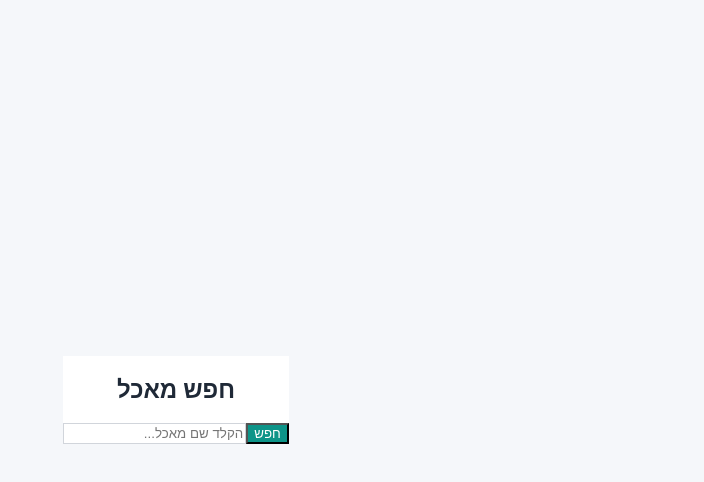
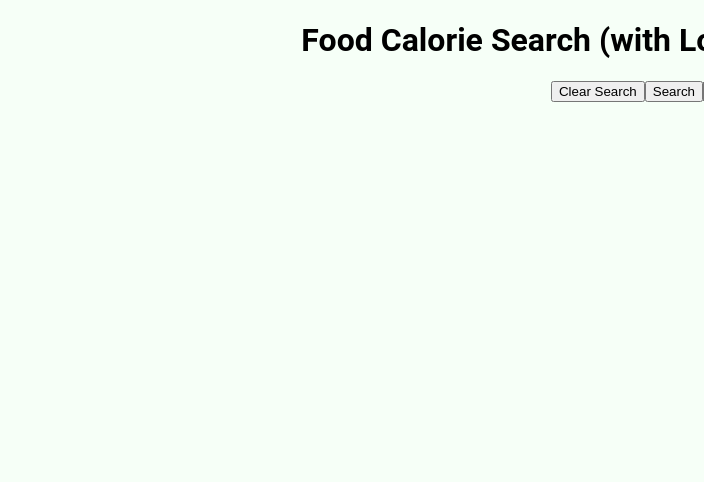
Before and after one commit to shoshiVaraftig/Live_healthy, a React (Vite) app: page /food in a window 1280 px wide. Shown: the top 482 px of the page, without its empty margins (576-1280 px from the left). Built offline with nearby package versions, Linux system fonts and the light colour scheme.

Commit message:
second-commit

```diff
--- a/package.json
+++ b/package.json
@@ -10,10 +10,13 @@
     "preview": "vite preview"
   },
   "dependencies": {
+    "@tanstack/react-query": "^5.76.1",
+    "@tanstack/react-query-devtools": "^5.76.1",
     "react": "^19.1.0",
     "react-dom": "^19.1.0",
     "react-icons": "^5.5.0",
-    "react-router-dom": "^7.6.0"
+    "react-router-dom": "^7.6.0",
+    "zustand": "^5.0.5"
   },
   "devDependencies": {
     "@eslint/js": "^9.25.0",
--- a/src/components/Food.tsx
+++ b/src/components/Food.tsx
@@ -1,112 +1,87 @@
-import { useState } from 'react';
+// src/components/FoodSearchComponent.tsx
+import React, { useState, useEffect } from 'react';
+import { useFoodSearchStore } from '../store/foodStore';
 
-interface Product {
-  id: string;
-  product_name_he?: string;
-  product_name?: string;
-  nutriments?: {
-    'energy-kcal_100g'?: number;
-  };
-}
+const FoodSearchComponent: React.FC = () => {
+  const [searchText, setSearchText] = useState<string>('');
 
-function Food() {
-  const [searchTerm, setSearchTerm] = useState('');
-  const [searchResults, setSearchResults] = useState<Product[]>([]);
-  const [loading, setLoading] = useState(false);
-  const [error, setError] = useState<string | null>(null);
+  const {
+    searchedFoodResult,
+    loading,
+    error,
+    lastSearchTerm,
+    checkAndRefetchIfStale,
+  } = useFoodSearchStore();
 
-  const handleSearch = async () => {
-    if (!searchTerm.trim()) {
-      return;
+  const { searchFoodItem, clearSearch } = useFoodSearchStore();
+
+  useEffect(() => {
+    if (lastSearchTerm) {
+      setSearchText(lastSearchTerm);
+      checkAndRefetchIfStale();
     }
+  }, [lastSearchTerm, checkAndRefetchIfStale]);
 
-    setLoading(true);
-    setError(null);
-
-    const apiUrl = `https://world.openfoodfacts.org/cgi/search.pl?search_terms=${encodeURIComponent(
-      searchTerm
-    )}&action=process&json=1&lc=he&fields=id,product_name_he,product_name,nutriments`;
-    try {
-      const response = await fetch(apiUrl, {
-        method: 'GET',
-        headers: {
-          'User-Agent': 'YourAppName/1.0 (yourcontact@email.com)',
-        },
-      });
-
-      if (!response.ok) {
-        throw new Error(`HTTP error! status: ${response.status}`);
-      }
-
-      const data = await response.json();
-      setSearchResults(data.products || []);
-    } catch (e: any) {
-      setError(e.message);
-      setSearchResults([]);
-    } finally {
-      setLoading(false);
+  const handleSearch = (e: React.FormEvent) => {
+    e.preventDefault();
+    if (searchText.trim()) {
+      searchFoodItem(searchText);
+    } else {
+      clearSearch();
     }
   };
 
+  const handleClear = () => {
+    setSearchText('');
+    clearSearch();
+  };
+
   return (
-    <div className="flex justify-center items-center min-h-screen bg-[#f5f7fa] p-4">
-      <div className="max-w-md bg-[#ffffff] rounded-xl shadow-md p-6">
-        <h2 className="text-2xl font-semibold text-[#1f2937] mb-6 text-center">חפש מאכל</h2>
+    <div>
+      <h1>Food Calorie Search (with Local Storage)</h1>
+      <form onSubmit={handleSearch}>
+       <input
+  type="text"
+  placeholder="Enter food name (e.g., banana)"
+  value={searchText}
+  onChange={(e) => setSearchText(e.target.value)}
+  disabled={loading}
+  id="food-search-input" // <-- הוסף ID
+  name="foodSearch" // <-- הוסף Name (אופציונלי אם לא שולחים טופס רגיל)
+/>
+        <button type="submit" disabled={loading}>
+          {loading ? 'Searching...' : 'Search'}
+        </button>
+        <button type="button" onClick={handleClear} disabled={loading}>
+          Clear Search
+        </button>
+      </form>
 
-        <div className="flex mb-6">
-          <button
-            onClick={handleSearch}
-            disabled={loading}
-            className="px-4 py-2 bg-[#0d9488] text-[#ffffff] rounded-r-lg hover:bg-[#0f766e] transition-colors duration-300 disabled:bg-[#99f6e4] disabled:cursor-not-allowed"
-          >
-            {loading ? 'מחפש...' : 'חפש'}
-          </button>
-          <input
-            type="text"
-            value={searchTerm}
-            onChange={(e) => setSearchTerm(e.target.value)}
-            className="flex-grow px-4 py-2 border border-[#d1d5db] rounded-l-lg focus:outline-none focus:ring-1 focus:ring-[#14b8a6] text-right"
-            placeholder="הקלד שם מאכל..."
-          />
+      {loading && <p>Loading calorie information...</p>}
+
+      {error && <p style={{ color: 'red' }}>Error: {error}</p>}
+
+      {searchedFoodResult && !loading && !error && (
+        <div>
+          <h2>Result for: {searchedFoodResult.name}</h2> {/* שימו לב ל-name */}
+          <p>ID: {searchedFoodResult.id}</p>
+          <p>Calories: {searchedFoodResult.calories}</p>
+          <p>Category: {searchedFoodResult.category}</p>
+          {searchedFoodResult.servingSize && ( // מציג רק אם קיים
+            <p>Serving Size: {searchedFoodResult.servingSize}</p>
+          )}
         </div>
+      )}
 
-        {error && (
-          <div className="p-3 mb-4 bg-[#fef2f2] border-r-4 border-[#ef4444] rounded-md text-right">
-            <p className="text-[#b91c1c] text-sm">שגיאה: {error}</p>
-          </div>
-        )}
+      {!searchedFoodResult && !loading && !error && searchText.trim() && (
+        <p>No results found for "{searchText}". Try another food name.</p>
+      )}
 
-        {searchResults.length > 0 && (
-          <div>
-            <h3 className="text-lg font-medium text-[#374151] mb-3 text-center">תוצאות חיפוש</h3>
-            <div className="space-y-2 max-h-[350px] overflow-y-auto pr-1">
-              {searchResults.slice(0, 5).map((product) => (
-                <div
-                  key={product.id}
-                  className="p-3 bg-[#f9fafb] rounded-lg border border-[#f3f4f6] hover:border-[#d1d5db] transition-colors duration-200 text-right"
-                >
-                  <p className="text-[#1f2937] font-medium text-sm">
-                    {product.product_name_he || product.product_name || 'שם לא זמין'}
-                  </p>
-                  {typeof product.nutriments?.['energy-kcal_100g'] === 'number' && (
-                    <p className="text-[#4b5563] text-xs mt-1">
-                      {product.nutriments['energy-kcal_100g']} קק"ל ל-100 גרם
-                    </p>
-                  )}
-                </div>
-              ))}
-            </div>
-          </div>
-        )}
-
-        {searchResults.length === 0 && !loading && searchTerm.trim() !== '' && (
-          <div className="text-center p-4 bg-[#f9fafb] rounded-lg">
-            <p className="text-[#4b5563] text-sm">לא נמצאו תוצאות עבור "{searchTerm}".</p>
-          </div>
-        )}
-      </div>
+      <button onClick={() => lastSearchTerm && searchFoodItem(lastSearchTerm)} disabled={loading || !lastSearchTerm}>
+        Refetch Current Search
+      </button>
     </div>
   );
-}
+};
 
-export default Food;
+export default FoodSearchComponent;
--- /dev/null
+++ b/src/services/foodService.ts
@@ -0,0 +1,23 @@
+// src/services/foodService.ts
+
+import type { Food } from '../types/food';
+const API_BASE_URL = 'http://localhost:5181'; // *** וודא שזה נכון! ***
+
+export const foodService = {
+  getFoodCalories: async (foodName: string): Promise<Food> => {
+    // השורה המתוקנת:
+const url = `${API_BASE_URL}/api/food/search?foodName=${encodeURIComponent(foodName)}`;
+    const response = await fetch(url);
+
+    if (!response.ok) {
+      const errorDetail = await response.text();
+      if (response.status === 404) {
+        throw new Error(`Food "${foodName}" not found. Please try another name.`);
+      }
+      throw new Error(`Failed to fetch food calories: ${response.status} - ${errorDetail}`);
+    }
+
+    const data: Food = await response.json();
+    return data;
+  },
+};
--- /dev/null
+++ b/src/store/foodStore.ts
@@ -0,0 +1,84 @@
+// src/store/foodSearchStore.ts
+import { create } from 'zustand';
+import { persist, createJSONStorage } from 'zustand/middleware';
+import { foodService } from '../services/foodService';
+
+import type { Food } from '../types/food'; // וודא שאתה מייבא את ה-interface המעודכן!
+ // וודא שאתה מייבא את ה-interface המעודכן!
+
+// הגדרת מבנה המצב עבור הסטור
+interface FoodSearchState {
+  searchedFoodResult: Food | null; // התוצאה כעת היא מסוג Food החדש
+  loading: boolean;
+  error: string | null;
+  lastSearchTerm: string | null;
+  lastSearchTimestamp: number | null;
+
+  searchFoodItem: (foodName: string) => Promise<void>;
+  clearSearch: () => void;
+  checkAndRefetchIfStale: () => Promise<void>;
+}
+
+const STALE_TIME_MS = 1000 * 60 * 10; // 10 דקות
+
+export const useFoodSearchStore = create<FoodSearchState>()(
+  persist(
+    (set, get) => ({
+      searchedFoodResult: null,
+      loading: false,
+      error: null,
+      lastSearchTerm: null,
+      lastSearchTimestamp: null,
+
+      searchFoodItem: async (foodName: string) => {
+        if (get().loading && get().lastSearchTerm === foodName) {
+          return;
+        }
+
+        set({ loading: true, error: null, searchedFoodResult: null, lastSearchTerm: foodName });
+
+        try {
+          const result = await foodService.getFoodCalories(foodName);
+          set({
+            searchedFoodResult: result, // ה-result הוא כבר מסוג Food החדש
+            loading: false,
+            lastSearchTimestamp: Date.now(),
+          });
+        } catch (err: any) {
+          console.error('Food Search Store Error during searchFoodItem:', err);
+          set({
+            error: err.message || 'An unknown error occurred during search.',
+            loading: false,
+            searchedFoodResult: null,
+            lastSearchTimestamp: null,
+          });
+        }
+      },
+
+      clearSearch: () => {
+        set({ searchedFoodResult: null, error: null, loading: false, lastSearchTerm: null, lastSearchTimestamp: null });
+      },
+
+      checkAndRefetchIfStale: async () => {
+        const { lastSearchTerm, lastSearchTimestamp, loading } = get();
+
+        if (!lastSearchTerm || loading || !lastSearchTimestamp || (Date.now() - lastSearchTimestamp < STALE_TIME_MS)) {
+          return;
+        }
+
+        console.log(`Data for "${lastSearchTerm}" is stale. Refetching...`);
+        await get().searchFoodItem(lastSearchTerm);
+      },
+    }),
+    {
+      name: 'food-search-storage',
+      storage: createJSONStorage(() => localStorage),
+      // לוודא שה-partialize שומר את הנתונים החדשים בצורה נכונה
+      partialize: (state) => ({
+        searchedFoodResult: state.searchedFoodResult,
+        lastSearchTerm: state.lastSearchTerm,
+        lastSearchTimestamp: state.lastSearchTimestamp,
+      }),
+    }
+  )
+);
--- /dev/null
+++ b/src/types/food.ts
@@ -0,0 +1,10 @@
+import Food from "../components/Food";
+
+ export interface Food
+{
+       id: string; // או number, תלוי במה שה-Backend מחזיר. אם ה-Backend שולח 0, כנראה שזה מספר.
+  name: string; // שיניתי מ-foodName ל-name כדי להתאים למבנה שלך
+  calories: number;
+  category: string; // אם יש רשימה סגורה של קטגוריות, עדיף להשתמש ב-Union Type או Enum
+  servingSize?: string;
+}
```
Also changed, not shown: src/App.tsx (+29 -5 lines), 1 other file (tests, documents, lock files or other folders).
